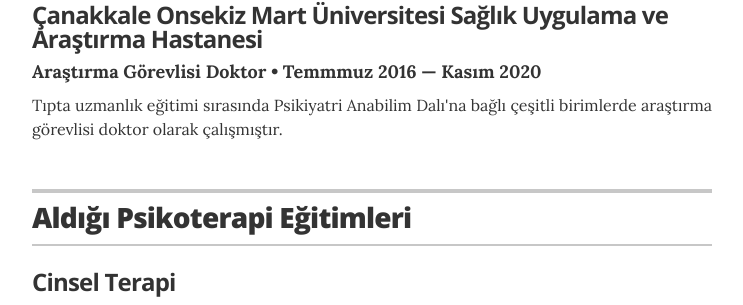
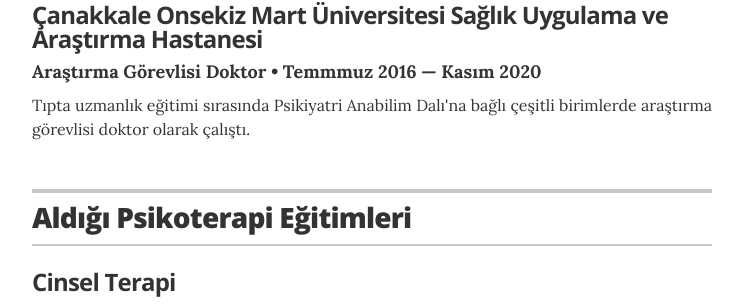
Before and after one commit to ibucgun/ibucgun.github.io, a Jekyll site: the page built from index.html, in a window 1280 px wide and 900 px high, scrolled down 1029 px. Shown: the part 165-470 px from the top of the window, without its empty margins (268-1011 px from the left). Built offline with Jekyll 4.4.1, drawn with Linux system fonts in a browser that asks for light colours.

Commit message:
Güncellendi

```diff
--- a/_data/experience.yml
+++ b/_data/experience.yml
@@ -9,4 +9,4 @@
 - company: Çanakkale Onsekiz Mart Üniversitesi Sağlık Uygulama ve Araştırma Hastanesi
   position: Araştırma Görevlisi Doktor
   duration:  Temmmuz 2016 &mdash; Kasım 2020
-  summary: Tıpta uzmanlık eğitimi sırasında Psikiyatri Anabilim Dalı'na bağlı çeşitli birimlerde araştırma görevlisi doktor olarak çalışmıştır.
+  summary: Tıpta uzmanlık eğitimi sırasında Psikiyatri Anabilim Dalı'na bağlı çeşitli birimlerde araştırma görevlisi doktor olarak çalıştı.
```
